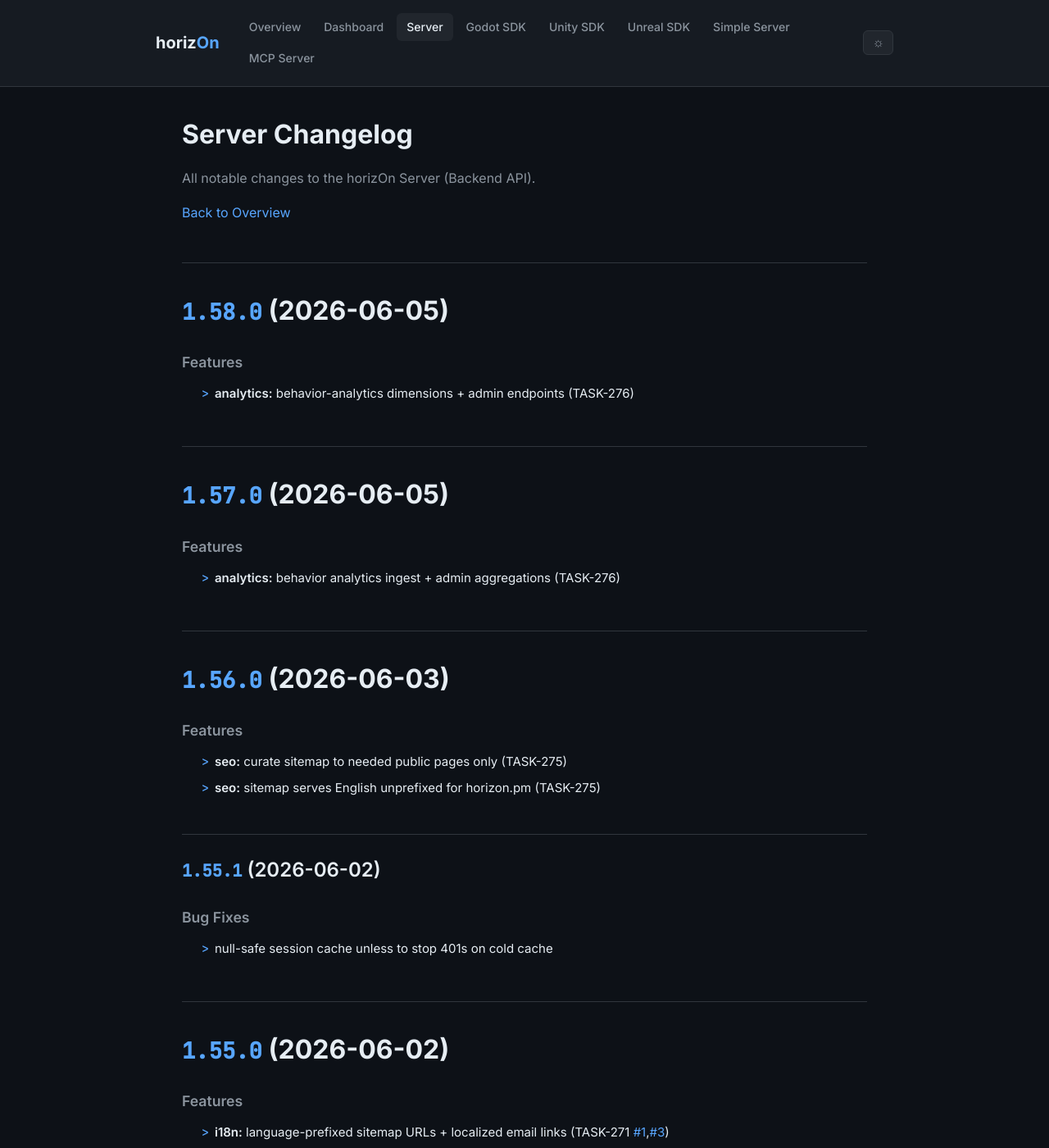
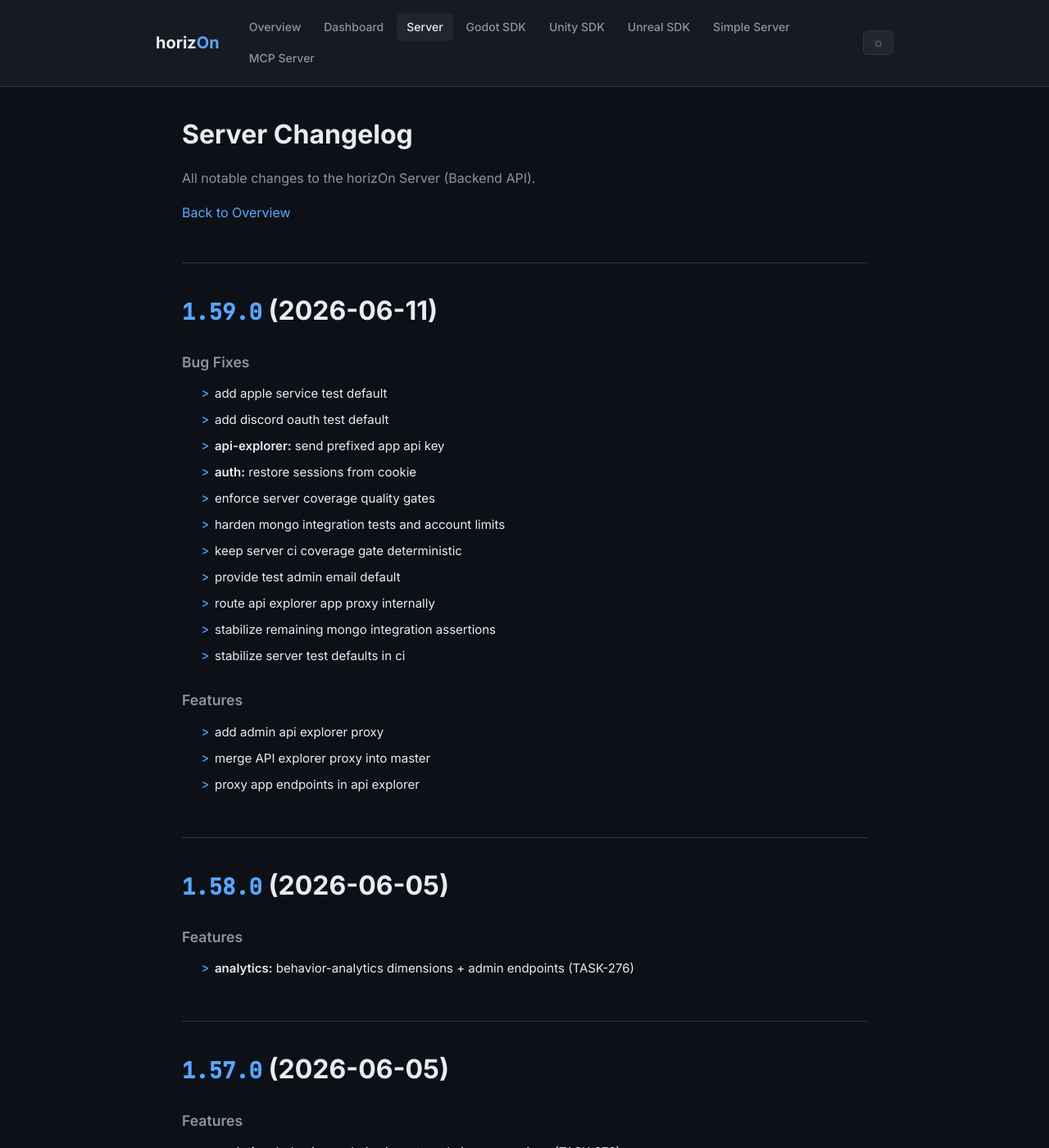
Before and after one commit to ProjectMakersDE/horizOn-Changelog, a Jekyll site: the page built from server-changelog.md, in a window 1280 px wide and 1400 px high. Shown: the whole window at 82% size. Built offline with Jekyll 4.4.1, drawn with Linux system fonts in a browser that asks for light colours.

Commit message:
chore: sync changelogs [skip ci]

```diff
--- a/server-changelog.md
+++ b/server-changelog.md
@@ -8,6 +8,30 @@ title: Server Changelog
 All notable changes to the horizOn Server (Backend API).
 
 [Back to Overview](.)
+
+# [1.59.0](https://github.com/ProjectMakersDE/horizOn-Server/compare/v1.58.0...v1.59.0) (2026-06-11)
+
+
+### Bug Fixes
+
+* add apple service test default ([9f1d25e](https://github.com/ProjectMakersDE/horizOn-Server/commit/9f1d25e3d89aa4dc66ccdd9d7e78fccbe3610da6))
+* add discord oauth test default ([32f89bb](https://github.com/ProjectMakersDE/horizOn-Server/commit/32f89bb0760881a72ca08968cc2946ff180176dd))
+* **api-explorer:** send prefixed app api key ([50beca4](https://github.com/ProjectMakersDE/horizOn-Server/commit/50beca4725fe190f01c5b2448c5a9aa406d8c472))
+* **auth:** restore sessions from cookie ([cf0c49e](https://github.com/ProjectMakersDE/horizOn-Server/commit/cf0c49ecd690e6dc058a1a2586d8b7cf9582cd97))
+* enforce server coverage quality gates ([3b6a0ae](https://github.com/ProjectMakersDE/horizOn-Server/commit/3b6a0aeb9cb53cee98924582078a333ae98559a0))
+* harden mongo integration tests and account limits ([67fb3c0](https://github.com/ProjectMakersDE/horizOn-Server/commit/67fb3c020da04511217a09a8f10d37bfa49299ee))
+* keep server ci coverage gate deterministic ([6e00430](https://github.com/ProjectMakersDE/horizOn-Server/commit/6e004304867412903085a2930ac8bb41d94eb09c))
+* provide test admin email default ([4d5d948](https://github.com/ProjectMakersDE/horizOn-Server/commit/4d5d94893178501971373ef82728e80a9a6618ad))
+* route api explorer app proxy internally ([2bd1905](https://github.com/ProjectMakersDE/horizOn-Server/commit/2bd1905568de420b0bbc523a17a693ce72e2bafa))
+* stabilize remaining mongo integration assertions ([6369bda](https://github.com/ProjectMakersDE/horizOn-Server/commit/6369bda5c8244babdc73764aaeb288e51b07bca8))
+* stabilize server test defaults in ci ([ba70440](https://github.com/ProjectMakersDE/horizOn-Server/commit/ba70440482c33ccec892c9a552c92b5738216a05))
+
+
+### Features
+
+* add admin api explorer proxy ([36bb89d](https://github.com/ProjectMakersDE/horizOn-Server/commit/36bb89dc1c51a38dc9af8d97e552958b17eb7a2d))
+* merge API explorer proxy into master ([197a1dc](https://github.com/ProjectMakersDE/horizOn-Server/commit/197a1dc2329547174c1ed638dd42813736bf7f5a))
+* proxy app endpoints in api explorer ([935556e](https://github.com/ProjectMakersDE/horizOn-Server/commit/935556eaab16695205f1f7a9ca8edfb56ded85ef))
 
 # [1.58.0](https://github.com/ProjectMakersDE/horizOn-Server/compare/v1.57.0...v1.58.0) (2026-06-05)
 
```
Also changed, not shown: index.md (+1 -1 lines).
